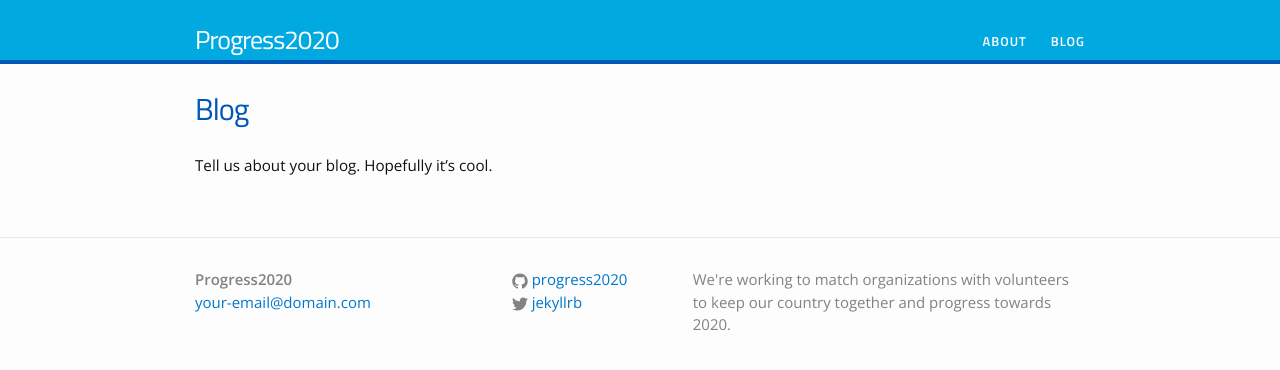
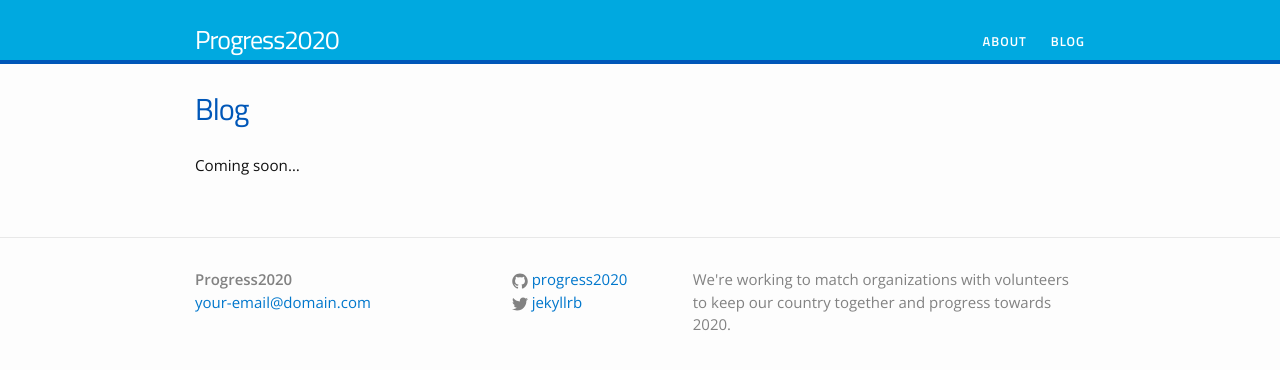
Before and after one commit to progress2020/progress2020.github.io, a Jekyll site: the page built from blog.md, in a window 1280 px wide. Shown: the top 370 px of the page. Built offline with Jekyll 4.4.1, drawn with Linux system fonts in a browser that asks for light colours; nearby versions of some CDN libraries.

Commit message:
edit blog.md

```diff
--- a/blog.md
+++ b/blog.md
@@ -4,7 +4,7 @@ title: Blog
 permalink: /blog/
 ---
 
-Tell us about your blog. Hopefully it's cool.
+Coming soon...
 
 <ul class="listing">
 {% for post in site.posts %}
```
